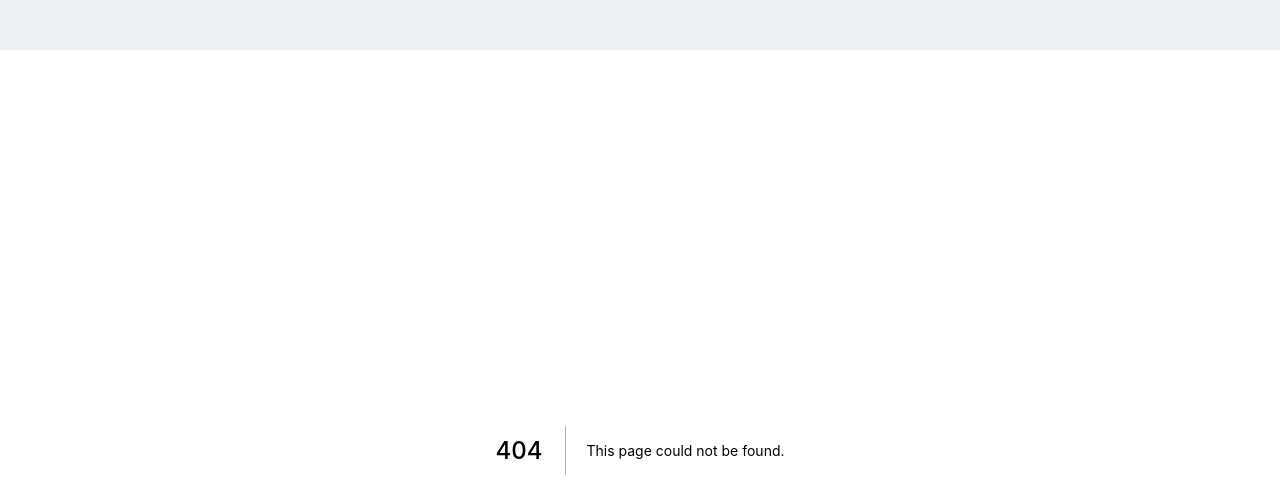
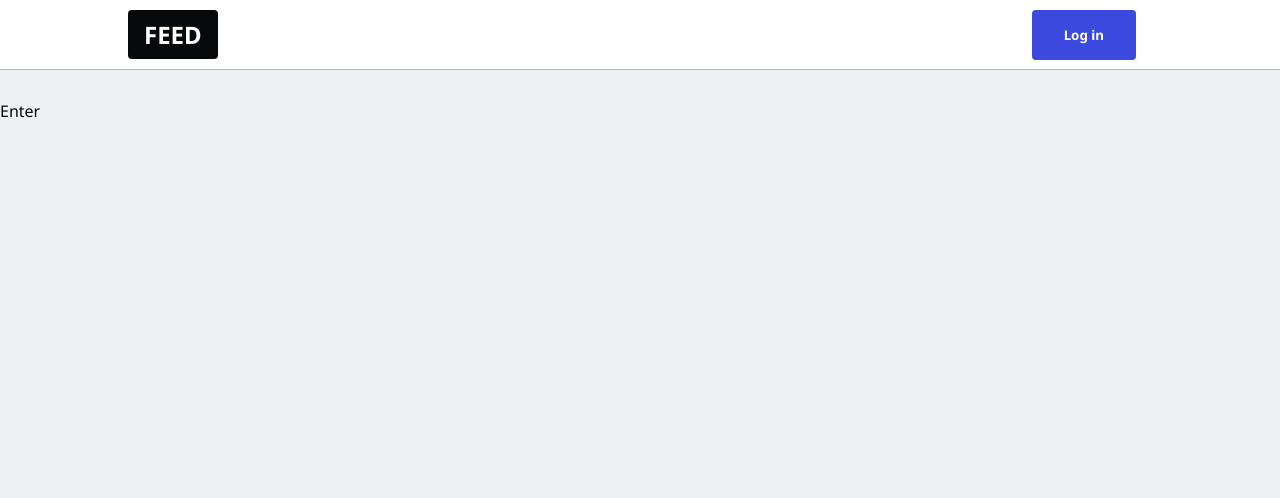
Before and after one commit to he36251/nextjs-firebase-blog, a Next.js app: page /admin in a window 1280 px wide. Before the commit this address had no page. Shown: the top 498 px of the page. Built offline with nearby package versions, Linux system fonts and the light colour scheme.

Commit message:
UI changes

```diff
--- /dev/null
+++ b/components/Loader.tsx
@@ -0,0 +1,3 @@
+export default function Loader({show}) {
+    return show ? <div className="loader"></div> : null;
+}
--- a/components/Navbar.tsx
+++ b/components/Navbar.tsx
@@ -0,0 +1,43 @@
+import Link from "next/link";
+
+export default function Navbar() {
+  const user = null;
+  const username = null;
+
+  return (
+    <div>
+      <nav className="navbar">
+        <ul>
+          <li>
+            <Link href="/">
+              <button className="btn-logo">FEED</button>
+            </Link>
+          </li>
+
+          {/* user is signed-in and has username */}
+          {username && (
+            <>
+              <li>
+                <Link href="/admin">
+                  <button className="btn-blue">Write Posts</button>
+                </Link>
+              </li>
+              <li>
+                <Link href={`/${username}`}>
+                  <img src={user?.photoUrl} />
+                </Link>
+              </li>
+            </>
+          )}
+
+          {/* user is not signed OR has not created username */}
+          {!username && (
+            <Link href="/enter">
+              <button className="btn-blue">Log in</button>
+            </Link>
+          )}
+        </ul>
+      </nav>
+    </div>
+  );
+}
--- a/package.json
+++ b/package.json
@@ -12,7 +12,8 @@
     "next": "10.0.6",
     "react": "^17.0.1",
     "react-dom": "17.0.1",
-    "react-firebase-hooks": "^2.2.0"
+    "react-firebase-hooks": "^2.2.0",
+    "react-hot-toast": "^1.0.2"
   },
   "devDependencies": {
     "@types/node": "^14.14.27",
--- /dev/null
+++ b/pages/[username]/[slug].tsx
@@ -0,0 +1,5 @@
+export default function PostPage() {
+    return (
+        <main></main>
+    );
+}
--- a/pages/_app.tsx
+++ b/pages/_app.tsx
@@ -1,7 +1,15 @@
-import '../styles/globals.css'
+import Navbar from "../components/Navbar";
+import "../styles/globals.css";
+import { Toaster } from "react-hot-toast";
 
 function MyApp({ Component, pageProps }) {
-  return <Component {...pageProps} />
+  return (
+    <>
+      <Navbar />
+      <Component {...pageProps} />
+      <Toaster />
+    </>
+  );
 }
 
-export default MyApp
+export default MyApp;
--- /dev/null
+++ b/pages/admin/index.tsx
@@ -0,0 +1,7 @@
+export default function AdminPage() {
+    return (
+        <div>
+            Enter
+        </div>
+    );
+}
--- a/styles/globals.css
+++ b/styles/globals.css
@@ -260,3 +260,17 @@ input[type="file"] {
 }
 
 .hidden { display:  none; }
+
+.loader {
+  border: 10px solid var(--color-bg);
+  border-top: 10px solid var(--color-blue);
+  border-radius: 50%;
+  width: 50px;
+  height: 50px;
+  animation: spin 2s linear infinite;
+}
+
+@keyframes spin {
+  0% { transform: rotate(0deg); }
+  100% { transform: rotate(360deg); }
+}
```
Also changed, not shown: pages/admin/[slug].tsx (added, +7 -0 lines), pages/enter.tsx (added, +7 -0 lines), pages/index.tsx (+10 -60 lines), pages/[username]/index.tsx (added), 1 other file (tests, documents, lock files or other folders).
